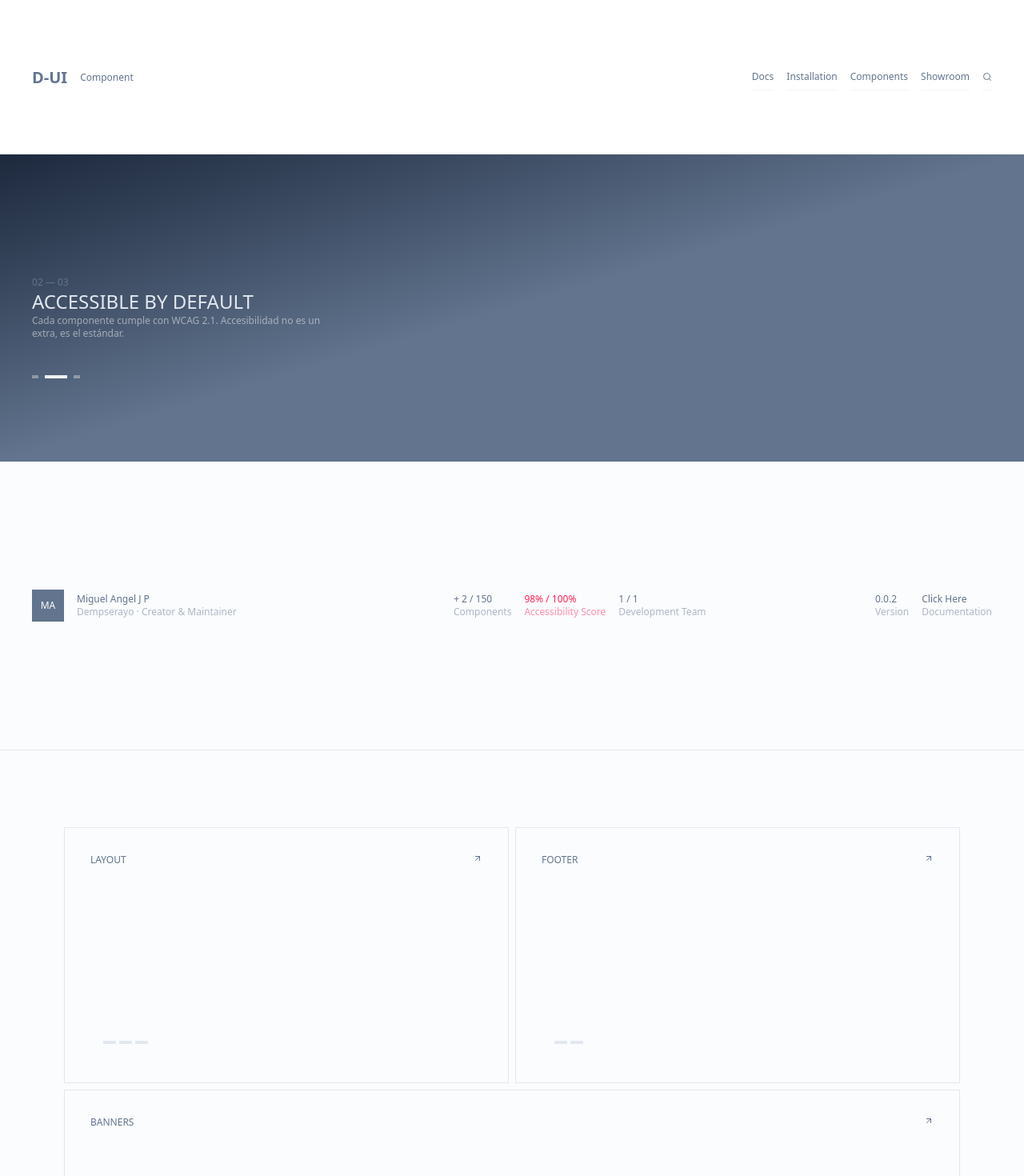
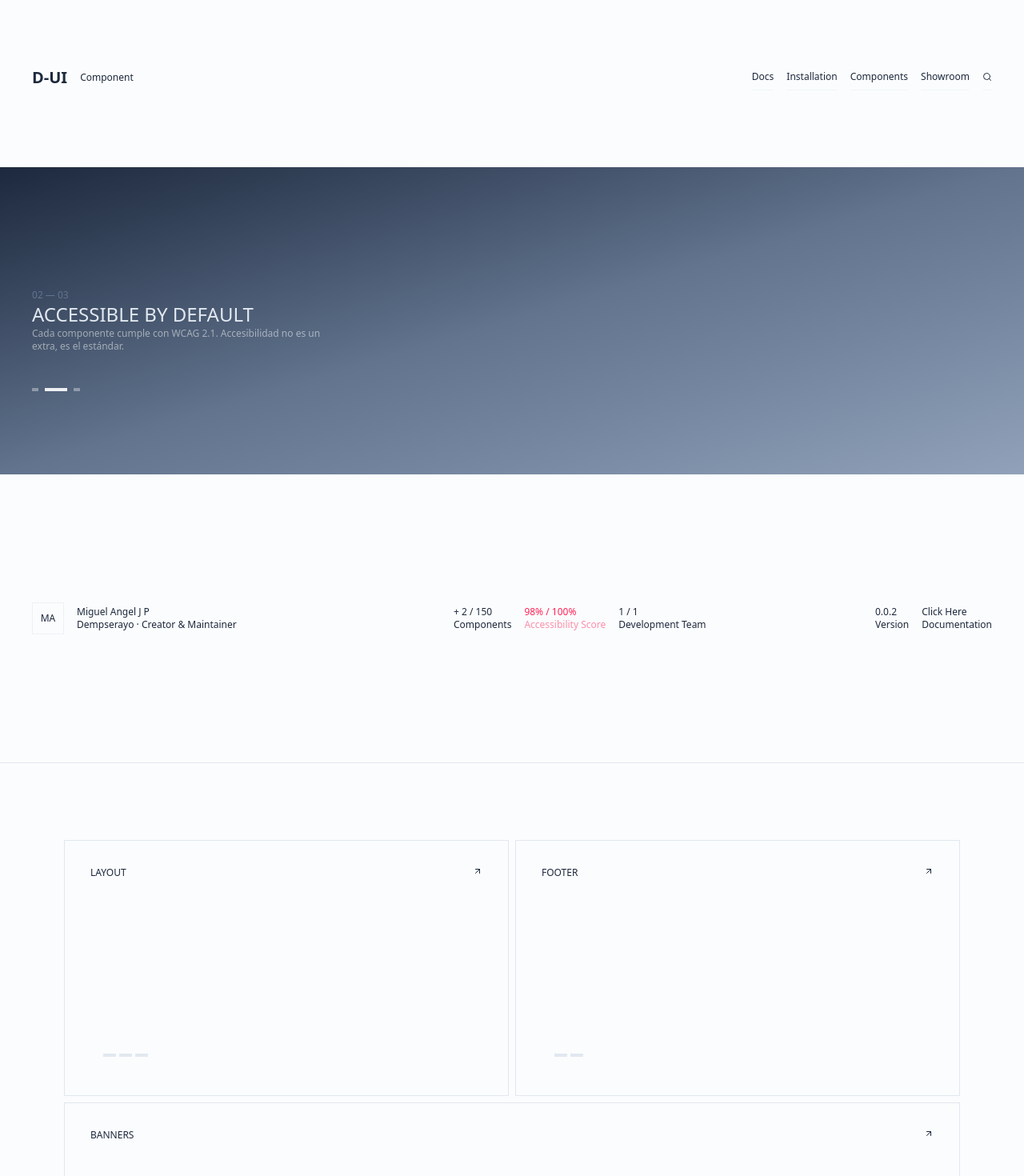
Before and after one commit to Dempserayo/DempserayoWEB, a Next.js app: page / in a window 1280 px wide. Shown: the top 1470 px of the page at 80% size. Built offline with nearby package versions, Linux system fonts and the light colour scheme.

Commit message:
Refactor layout to include Navbar and Footer components in Home page; adjust styling for improved user experience and readability in Banner and ViewComponents sections.

```diff
--- a/app/components/common/banner/index.tsx
+++ b/app/components/common/banner/index.tsx
@@ -95,7 +95,7 @@ function StatItem({ value, label, color }: StatItemProps) {
       <p className={`text-xs font-thin ${color === "rose" ? "text-rose-500" : ""}`}>
         {value}
       </p>
-      <p className={`text-xs font-thin ${color === "rose" ? "text-rose-500/50" : "text-slate-500/50"}`}>
+      <p className={`text-xs font-thin ${color === "rose" ? "text-rose-500/50" : ""}`}>
         {label}
       </p>
     </div>
@@ -115,8 +115,7 @@ export default function Banner() {
 
   return (
     <section className="w-full font-thin flex flex-col justify-center items-center">
-
-      <section className="relative w-full h-96 px-10 bg-linear-to-br from-slate-800 via-slate-500 to-slate-500 hidden sm:flex flex-col justify-center items-center overflow-hidden">
+        <section className="relative w-full h-96 px-10 bg-linear-to-br from-slate-800 via-slate-500 to-slate-400 hidden sm:flex flex-col justify-center items-center overflow-hidden">
 
           <div className="w-full max-w-7xl flex flex-col justify-center">
             {slides.map((slide, i) => (
@@ -132,20 +131,20 @@ export default function Banner() {
 
         </section>
 
-      <section className="w-full flex justify-center items-center mb-20 sm:mb-0 sm:py-40 px-10 text-slate-500 font-thin text-xs sm:border-b border-slate-200">
+        <section className="w-full flex justify-center items-center mb-20 sm:mb-0 sm:py-40 px-10 font-thin text-xs sm:border-b border-slate-200">
           <div className="w-full max-w-7xl flex items-center justify-between">
 
             {/* Profile */}
             <div className="flex w-full items-center gap-4">
               <Link
                 href="https://github.com/Dempserayo"
-              className="w-10 h-10 bg-slate-500 border border-slate-500 hover:bg-rose-200/50 hover:text-rose-500 hover:border-rose-500 transition-all duration-500 text-white flex items-center justify-center"
+                className="w-10 h-10 border border-slate-200/50 hover:bg-rose-200/50 hover:text-rose-500 hover:border-rose-500 transition-all duration-500 flex items-center justify-center"
               >
                 <span className="uppercase">ma</span>
               </Link>
               <div>
                 <p className="text-xs font-thin">Miguel Angel J P</p>
-              <p className="text-slate-500/50 text-xs font-thin">Dempserayo · Creator & Maintainer</p>
+                <p className="text-xs font-thin">Dempserayo · Creator & Maintainer</p>
               </div>
             </div>
 
@@ -160,17 +159,16 @@ export default function Banner() {
             <div className="hidden sm:flex items-center gap-4">
               <span>
                 <Link href="https://www.npmjs.com/package/dempserayo-ui" className="hover:text-rose-500 transition-all duration-500 cursor-pointer">0.0.2</Link>
-              <p className="text-slate-500/50">Version</p>
+                <p>Version</p>
               </span>
               <span>
                 <Link href="https://www.npmjs.com/package/dempserayo-ui" className="hover:text-rose-500 transition-all duration-500 cursor-pointer">Click Here</Link>
-              <p className="text-slate-500/50">Documentation</p>
+                <p>Documentation</p>
               </span>
             </div>
 
           </div>
         </section>
-
     </section>
   );
 }
--- a/app/components/common/viewComponents/index.tsx
+++ b/app/components/common/viewComponents/index.tsx
@@ -5,8 +5,8 @@ export default function ViewComponents() {
     return(
       <>
       <section className="w-full h-auto flex flex-col justify-center items-center gap-2 p-10 sm:p-20">
-            {/* Basico 1 */}
-            <section className="w-full max-w-7xl h-auto font-thin text-xs text-slate-500  flex flex-col sm:flex-row gap-2">
+        {/* Basico 1 */}
+        <section className="w-full max-w-7xl h-auto font-thin text-xs flex flex-col sm:flex-row gap-2">
                 <>
                     <section className="w-full h-auto flex flex-row gap-2">
                         <Link href='/view/component' className="group w-full h-80 flex flex-col bg-transparent border border-slate-200 p-8 cursor-pointer hover:bg-rose-200/50 hover:border-rose-500 hover:text-rose-500 transition-all duration-500">
@@ -42,10 +42,10 @@ export default function ViewComponents() {
                         </Link>
                     </section>
                 </>
-            </section>
+        </section>
 
-            {/* Bascio 2  */}
-            <section className="w-full max-w-7xl h-auto font-thin text-xs text-slate-500  hidden sm:flex flex-row gap-2">
+        {/* Bascio 2  */}
+        <section className="w-full max-w-7xl h-auto font-thin text-xs hidden sm:flex flex-row gap-2">
                 <>
                     <section className="w-full h-auto flex flex-row gap-2">
                     <Link href='/view/component' className="group w-full h-80 flex flex-col bg-transparent border border-slate-200 p-8 cursor-pointer hover:bg-rose-200/50 hover:border-rose-500 hover:text-rose-500 transition-all duration-500">
--- a/app/components/constants/footer/index.tsx
+++ b/app/components/constants/footer/index.tsx
@@ -3,7 +3,7 @@ import { FiGithub, FiMoon, FiSend } from "react-icons/fi";
 
 export default function Footer(){
     return(
-        <section className="w-full h-auto px-10 py-40 flex items-center justify-center text-xs font-thin text-slate-500">
+        <section className="w-full h-auto px-10 py-40 flex items-center justify-center text-xs font-thin">
             <section className="w-full max-w-7xl  flex flex-col gap-2">
                 <div className="flex flex-col sm:flex-row gap-4">
                     <Link href='/' className="border-b border-slate-200 hover:border-rose-500 py-2  hover:text-rose-500  transition-all duration-500">Documentation</Link>
--- a/app/components/constants/navbar/index.tsx
+++ b/app/components/constants/navbar/index.tsx
@@ -3,7 +3,7 @@ import { FiSearch } from "react-icons/fi";
 
 export default function Navbar() {
     return(
-        <nav className="w-full h-auto py-20 px-10   flex flex-row justify-center items-center text-xs text-slate-500 font-thin ">
+        <nav className="w-full h-auto py-20 px-10   flex flex-row justify-center items-center text-xs font-thin ">
           <section className="w-full max-w-7xl flex flex-row  justify-between items-center">
             <section className="flex flex-row  items-center gap-4">
               <Link href='/' className="font-black text-xl">D-UI</Link>
--- a/app/layout.tsx
+++ b/app/layout.tsx
@@ -1,8 +1,6 @@
 import type { Metadata } from "next";
 import { Geist, Geist_Mono } from "next/font/google";
 import "./globals.css";
-import Navbar from "./components/constants/navbar";
-import Footer from "./components/constants/footer";
 
 const geistSans = Geist({
   variable: "--font-geist-sans",
@@ -29,9 +27,7 @@ export default function RootLayout({
       <body
         className={`${geistSans.variable} ${geistMono.variable} antialiased flex flex-col justify-center items-center` }
       >
-        <Navbar/>
         {children}
-        <Footer/>
       </body>
     </html>
   );
--- a/app/page.tsx
+++ b/app/page.tsx
@@ -1,13 +1,17 @@
 import Banner from "./components/common/banner";
 import ViewComponents from "./components/common/viewComponents";
 import ViewDownload from "./components/common/viewDownload";
+import Footer from "./components/constants/footer";
+import Navbar from "./components/constants/navbar";
 
 export default function Home() {
   return (
-  <main className="w-full h-auto bg-slate-50/50 backdrop-blur-2xl flex flex-col items-center gap-4">
-        <Banner/>
-        <ViewComponents/>
-        <ViewDownload/>
+  <main className="w-full h-auto bg-slate-50/50 text-slate-800 backdrop-blur-2xl flex flex-col items-center gap-4">
+    <Navbar/>
+    <Banner/>
+    <ViewComponents/>
+    <ViewDownload/>
+    <Footer/>
   </main>
   );
 }
```
Lines whose indentation alone changed are shown as unchanged.
